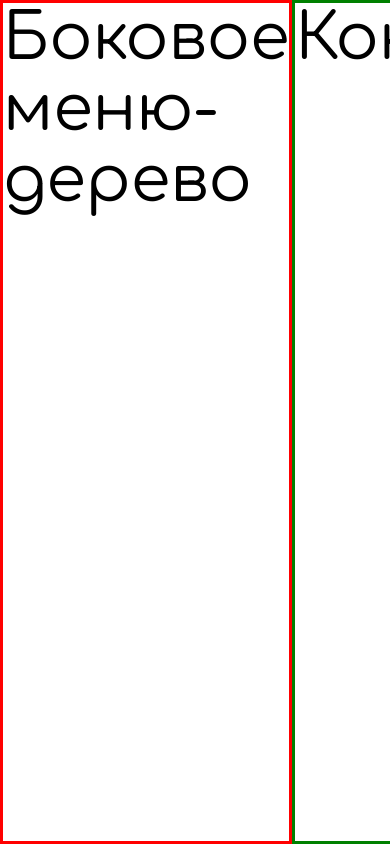
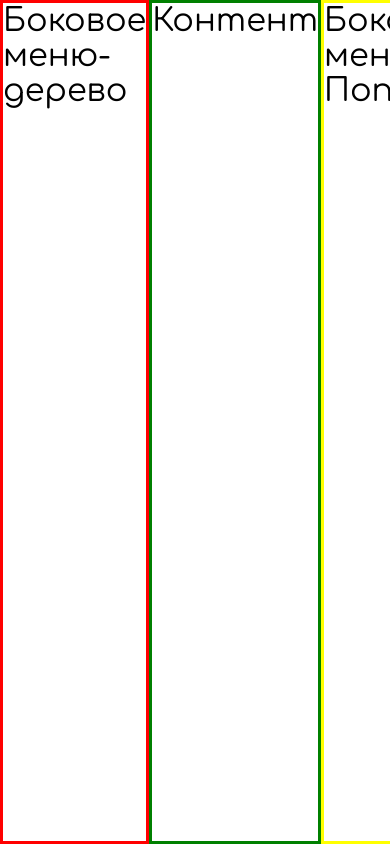
Before and after one commit to Red-Sock/ReDocs, a React (Vite) app: page / in a window 390 px wide. Built offline with nearby package versions, Linux system fonts and the light colour scheme.

Commit message:
[main] установка шрифта по умолчанию

```diff
--- a/src/index.module.css
+++ b/src/index.module.css
@@ -3,6 +3,7 @@
 * {
     font-family: 'Comfortaa', sans-serif;
 }
+
 html, root, body {
     width: 100%;
     height: 100%;
@@ -23,20 +24,6 @@ root, body {
 }
 
 
-@media (max-width: 1024px) {
-    * {
-        font-size: 16px;
-    }
+* {
+    font-size: 32px;
 }
-
-@media (max-width: 1470px) {
-    * {
-        font-size: 32px;
-    }
-}
-
-@media (max-width: 2560px) {
-    * {
-        font-size: 64px;
-    }
-}
```
